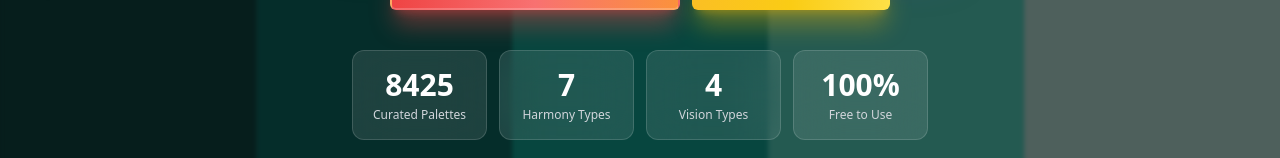
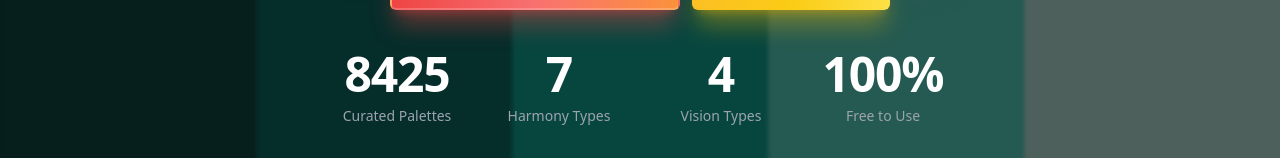
Before and after one commit to josephbatac2/Color-Palette-Generator, a React (Vite) app: page / in a window 1280 px wide. Shown: the part 792-950 px from the top of the page. Built offline with nearby package versions, Linux system fonts and the light colour scheme; no server answers.

Commit message:
Update hero and lower stats styling

```diff
--- a/src/components/LandingPage.tsx
+++ b/src/components/LandingPage.tsx
@@ -331,14 +331,14 @@ export const LandingPage: React.FC<LandingPageProps> = ({ onGetStarted }) => {
           </div>
 
           {/* Hero Stats */}
-          <div className="w-full max-w-xl grid grid-cols-4 gap-3 mb-8">
+          <div className="w-full max-w-2xl grid grid-cols-4 gap-6 mb-8">
             {stats.map((stat, index) => (
               <div
                 key={index}
-                className="flex flex-col items-center px-2 py-4 bg-white/10 border border-white/15 rounded-xl backdrop-blur-xl hover:bg-white/15 hover:border-white/25 transition-all duration-300"
+                className="flex flex-col items-center"
               >
-                <span className="text-2xl md:text-3xl font-bold text-white">{stat.number}</span>
-                <span className="text-[11px] md:text-xs text-gray-300 mt-1 leading-tight text-center">{stat.label}</span>
+                <span className="text-4xl md:text-5xl font-bold text-white tracking-tight">{stat.number}</span>
+                <span className="text-xs md:text-sm text-gray-400 mt-2 leading-tight text-center">{stat.label}</span>
               </div>
             ))}
           </div>
@@ -478,8 +478,8 @@ export const LandingPage: React.FC<LandingPageProps> = ({ onGetStarted }) => {
           <div className="grid grid-cols-2 md:grid-cols-4 gap-8">
             {stats.map((stat, index) => (
               <div key={index} className="text-center">
-                <div className="text-4xl md:text-5xl font-bold mb-2 text-white">{stat.number}</div>
-                <div className="text-sm md:text-base text-gray-200">{stat.label}</div>
+                <div className="text-5xl md:text-6xl font-bold mb-3 text-white tracking-tight">{stat.number}</div>
+                <div className="text-sm md:text-base text-gray-400">{stat.label}</div>
               </div>
             ))}
           </div>
```
